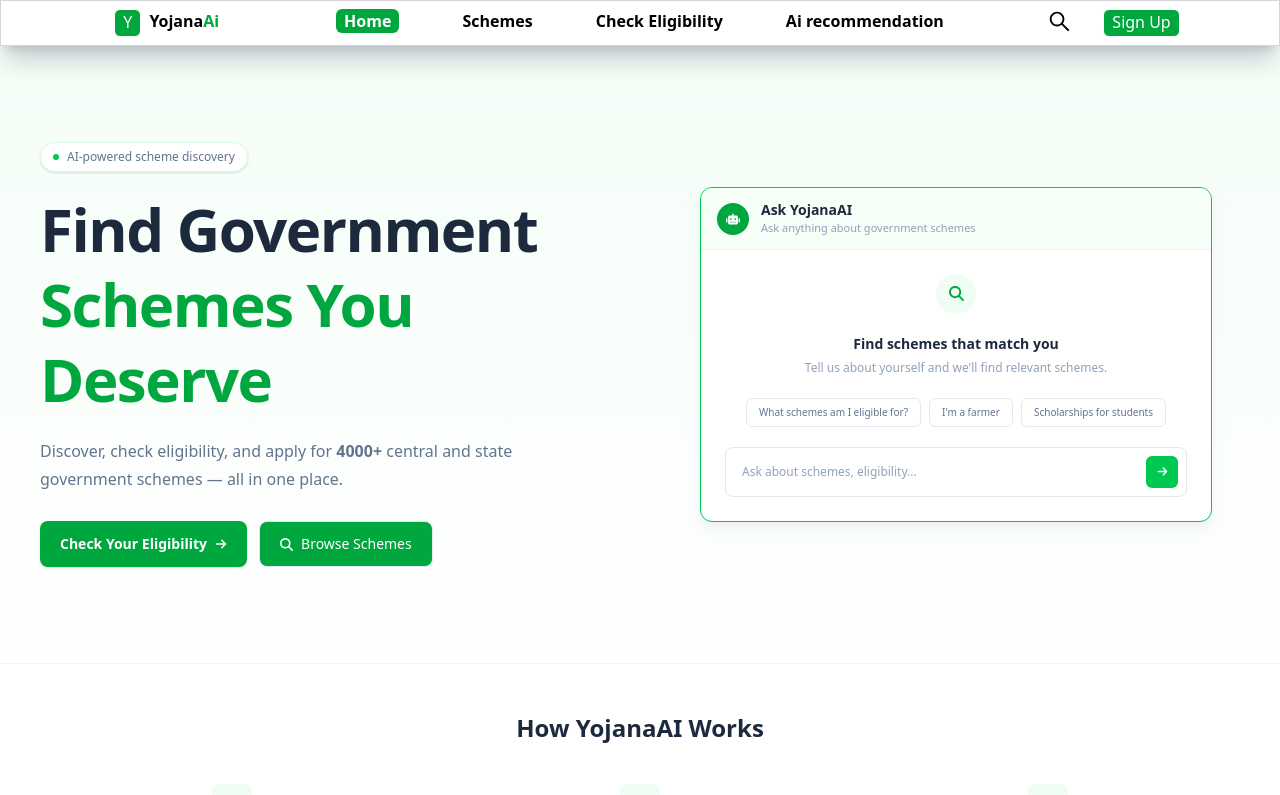
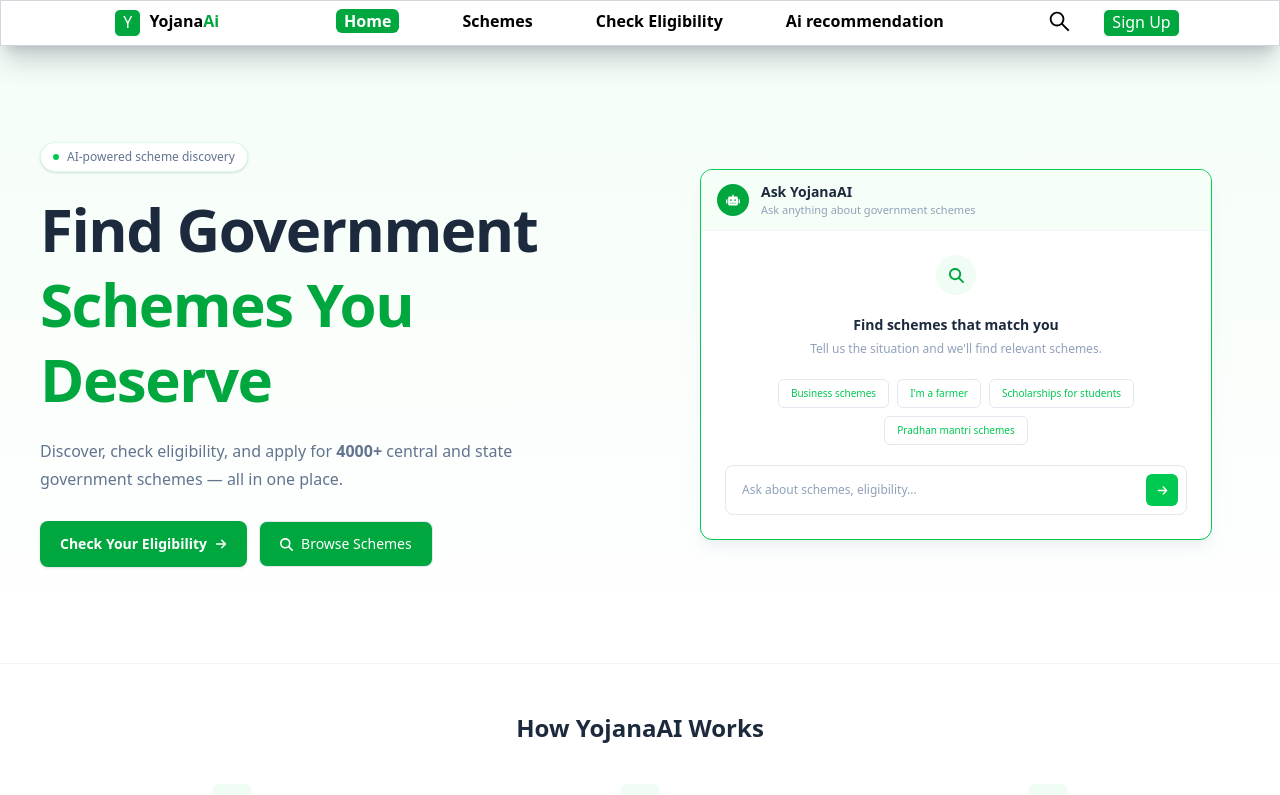
Before and after one commit to rimc008/YojanaAi, a Next.js app: page /home in a window 1280 px wide. Shown: the top 795 px of the page. Built offline with nearby package versions, Linux system fonts and the light colour scheme; no server answers; the database is empty.

Commit message:
testing of the ai page

```diff
--- a/src/app/ai_recommendation/page.js
+++ b/src/app/ai_recommendation/page.js
@@ -1,6 +1,4 @@
 "use client";
-
-import { useState } from "react";
 
 import {
     FaWandSparkles,
@@ -13,15 +11,27 @@ import {
     FaArrowUpRightFromSquare,
 } from "react-icons/fa6";
 
+import { useContext, useEffect, useState } from "react";
+import {AppContext} from "../../context/AppContext.js"
+
 import ReactMarkdown from "react-markdown";
 
 import Link from "next/link";
 
 export default function AIRecommendation() {
+
+    const {client_message,aiclient} = useContext(AppContext)
+
     const [message, setMessage] = useState("");
     const [messages, setMessages] = useState([]);
     const [loading, setLoading] = useState(false);
     const [chat_history, setChat_history] = useState([]);
+
+    useEffect(()=>{
+
+        setMessage(client_message)
+
+    },[aiclient])
 
     const examples = [
         {
@@ -321,7 +331,7 @@ export default function AIRecommendation() {
                                                         max-w-[90%]
                                                         rounded-2xl
                                                         border
-                                                        border-slate-100
+                                                        border-green-400
                                                         bg-white
                                                         px-5
                                                         py-5
@@ -371,11 +381,11 @@ export default function AIRecommendation() {
                                                                                     rounded-xl
                                                                                     border
                                                                                     border-green-100
-                                                                                    bg-green-50/40
+                                                                                    bg-green-200
                                                                                     p-4
                                                                                     transition
                                                                                     hover:border-green-200
-                                                                                    hover:bg-green-200
+                                                                                    hover:bg-green-300
                                                                                 "
                                                                             >
 
@@ -394,7 +404,7 @@ export default function AIRecommendation() {
                                                                                             className="
                                                                                                 text-sm
                                                                                                 font-semibold
-                                                                                                text-slate-900
+                                                                                                text-black
                                                                                             "
                                                                                         >
                                                                                             {scheme.name}
@@ -408,7 +418,7 @@ export default function AIRecommendation() {
                                                                                                     mt-1
                                                                                                     text-sm
                                                                                                     leading-6
-                                                                                                    text-slate-600
+                                                                                                    text-black
                                                                                                 "
                                                                                             >
                                                                                                 {scheme.description}
@@ -475,7 +485,7 @@ export default function AIRecommendation() {
                                                                                                 px-2.5
                                                                                                 py-1
                                                                                                 text-xs
-                                                                                                text-slate-500
+                                                                                                text-black
                                                                                             "
                                                                                         >
                                                                                             {scheme.state}
@@ -493,7 +503,7 @@ export default function AIRecommendation() {
                                                                                                 px-2.5
                                                                                                 py-1
                                                                                                 text-xs
-                                                                                                text-slate-500
+                                                                                                text-black
                                                                                             "
                                                                                         >
                                                                                             {scheme.category}
--- a/src/app/home/page.js
+++ b/src/app/home/page.js
@@ -20,9 +20,9 @@ import Link from "next/link";
 
 import { MdHealthAndSafety } from "react-icons/md";
 
+import { useContext, useEffect, useState } from "react";
+import {AppContext} from "../../context/AppContext.js"
 
-
-import { useEffect, useState } from "react";
 
 const categoryIcons = [
     { pattern: /agriculture|farmer/i, icon: FaSeedling },
@@ -48,6 +48,8 @@ function getCategoryIcon(categoryName) {
 
 
 export default function Home() {
+
+  const {client_message,setClient_message,aiclient,setAiclient} = useContext(AppContext)
 
   const [categories,setCategories] = useState([])
   const [viewall,setViewall] = useState(false)
@@ -80,6 +82,7 @@ export default function Home() {
 
       }
     }
+
 
     const featuredSchemes_function = async() => {
       try {
@@ -380,7 +383,7 @@ export default function Home() {
                   </h3>
 
                   <p className="mt-1 text-xs leading-5 text-slate-400">
-                    Tell us about yourself and we'll find relevant schemes.
+                    Tell us the situation and we'll find relevant schemes.
                   </p>
 
                 </div>
@@ -398,13 +401,14 @@ export default function Home() {
                       px-3
                       py-1.5
                       text-[10px]
-                      text-slate-500
+                      text-green-500
                       transition
                       hover:border-green-200
                       hover:bg-green-50
                     "
+                    onClick={(e)=>setClient_message(e.target.textContent)}
                   >
-                    What schemes am I eligible for?
+                    Business schemes
                   </button>
 
 
@@ -416,11 +420,13 @@ export default function Home() {
                       px-3
                       py-1.5
                       text-[10px]
-                      text-slate-500
+                      text-green-500
                       transition
                       hover:border-green-200
                       hover:bg-green-50
                     "
+
+                    onClick={(e)=>setClient_message(e.target.textContent)}
                   >
                     I'm a farmer
                   </button>
@@ -434,13 +440,36 @@ export default function Home() {
                       px-3
                       py-1.5
                       text-[10px]
-                      text-slate-500
+                      text-green-500
                       transition
                       hover:border-green-200
                       hover:bg-green-50
                     "
+                    onClick={(e)=>{
+
+                      setClient_message(e.target.textContent)}}
                   >
                     Scholarships for students
+                  </button>
+
+                  <button
+                    className="
+                      rounded-md
+                      border
+                      border-slate-200
+                      px-3
+                      py-1.5
+                      text-[10px]
+                      text-green-500
+                      transition
+                      hover:border-green-200
+                      hover:bg-green-50
+                    "
+                    onClick={(e)=>{
+
+                      setClient_message(e.target.textContent)}}
+                  >
+                    Pradhan mantri schemes
                   </button>
 
                 </div>
@@ -465,6 +494,8 @@ export default function Home() {
                   <input
                     type="text"
                     placeholder="Ask about schemes, eligibility..."
+                    value={client_message}
+                    onChange={(e)=>setClient_message(e.target.value)}
                     className="
                       min-w-0
                       flex-1
@@ -477,7 +508,9 @@ export default function Home() {
                   />
 
 
-                  <button
+                  <Link
+
+                    href="/ai_recommendation"
                     className="
                       flex
                       h-8
@@ -491,9 +524,10 @@ export default function Home() {
                       transition
                       hover:bg-green-600
                     "
+                    onClick={() => setAiclient(true)}
                   >
                     <FaArrowRight size={11} />
-                  </button>
+                  </Link>
 
                 </div>
 
--- a/src/context/AppContext.js
+++ b/src/context/AppContext.js
@@ -6,9 +6,11 @@ export const AppContext = createContext();
 
 export default function AppContextProvider({children}){
 
-    const [a,setA] = useState("")
+    const [client_message,setClient_message] = useState("")
+    const [aiclient,setAiclient] = useState(false)
+
     return (
-        <AppContext.Provider value={{ a , setA }}>
+        <AppContext.Provider value={{ client_message,setClient_message,aiclient,setAiclient }}>
             {children}
         </AppContext.Provider>
     )
```
